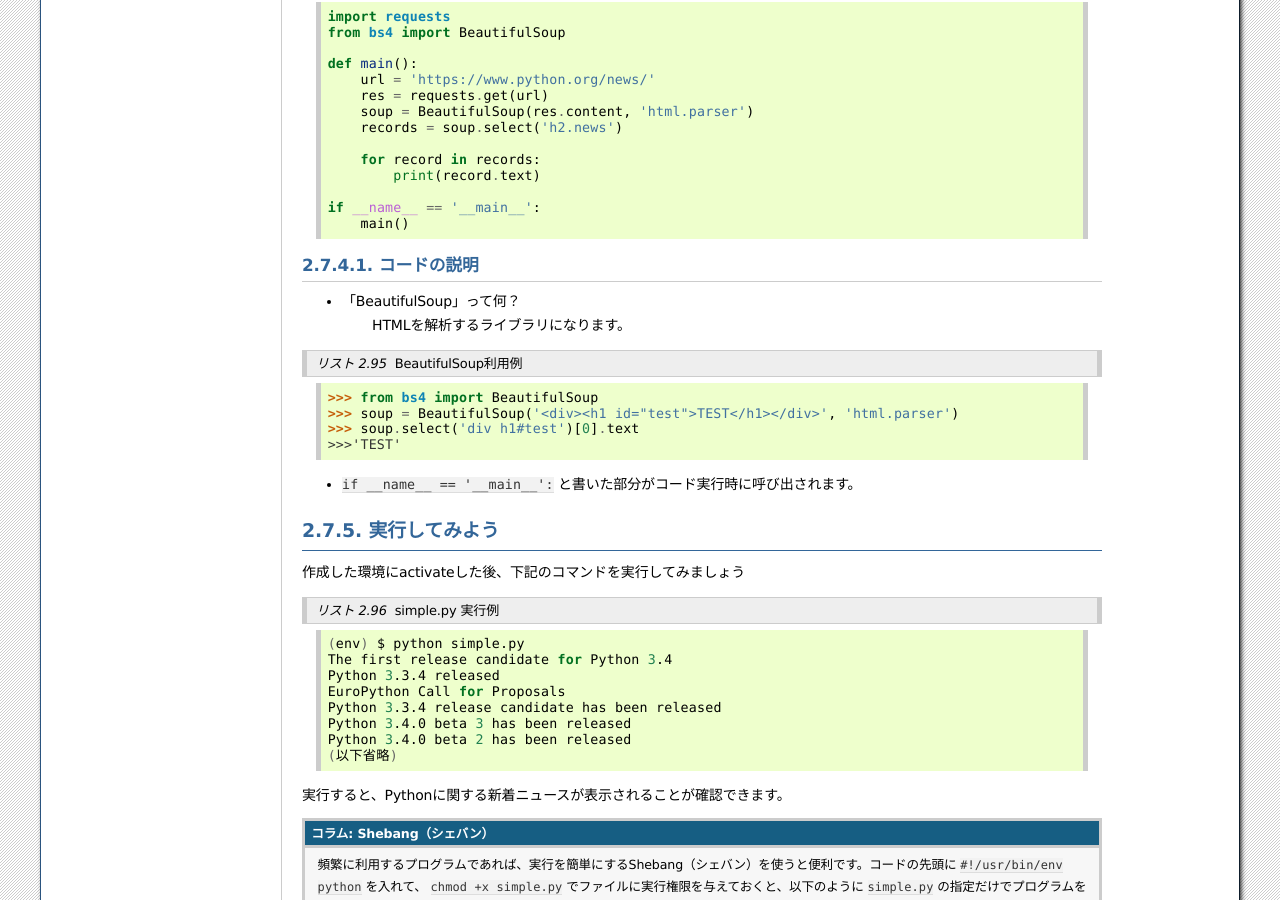
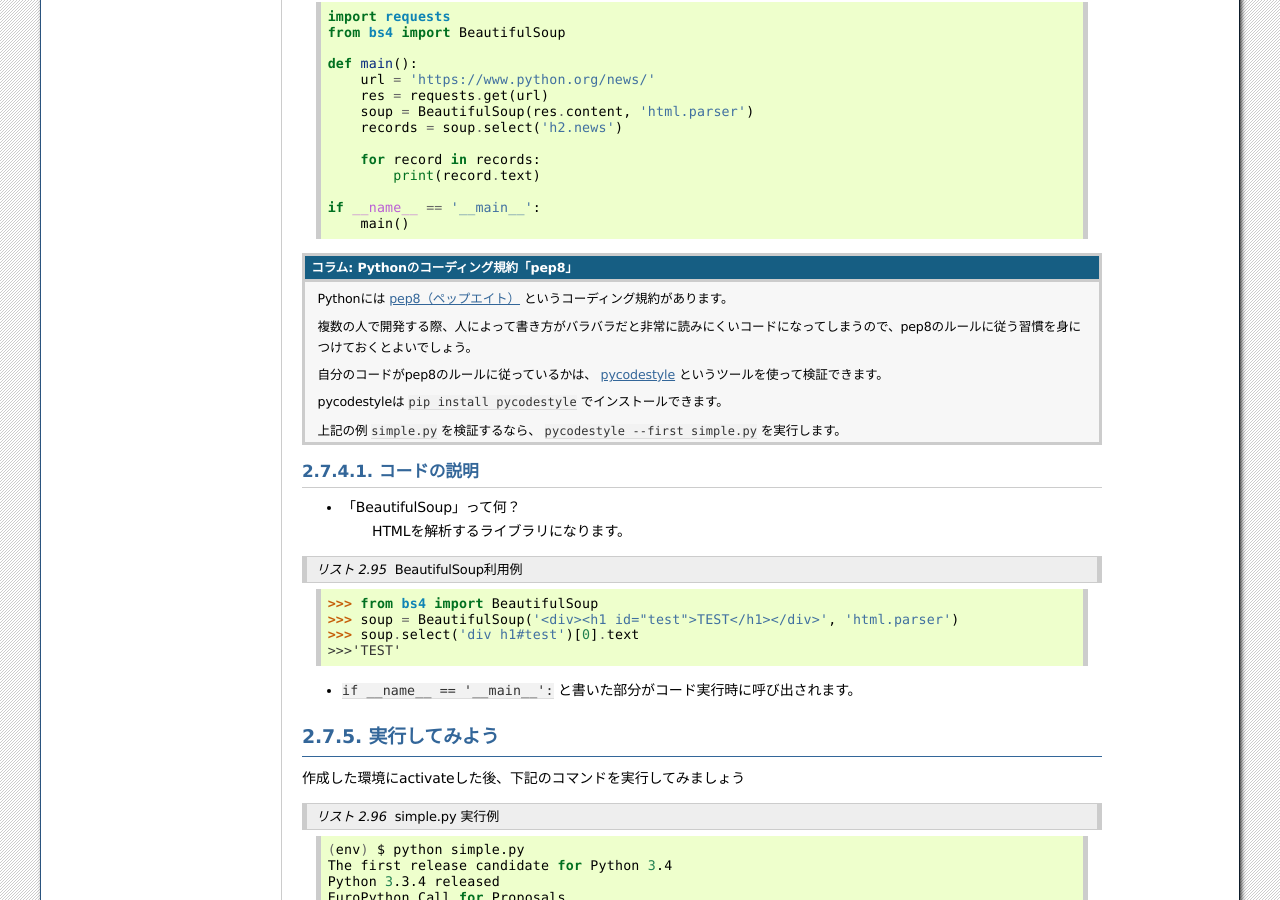
Before and after one commit to pyconjp/pycamp.pycon.jp, a Sphinx documentation site: the page built from source/textbook/7_scraping.rst, in a window 1280 px wide and 900 px high, scrolled down 744 px. Built offline with Sphinx 7.4.7, drawn with Linux system fonts in a browser that asks for light colours.

Commit message:
pep8について説明を入れた ref #39

```diff
--- a/source/textbook/7_scraping.rst
+++ b/source/textbook/7_scraping.rst
@@ -55,6 +55,19 @@ Pythonを使って実行することができますので、これを機に習
 
    if __name__ == '__main__':
        main()
+
+
+.. admonition:: コラム: Pythonのコーディング規約「pep8」
+
+    Pythonには `pep8（ペップエイト） <https://www.python.org/dev/peps/pep-0008/>`_ というコーディング規約があります。
+
+    複数の人で開発する際、人によって書き方がバラバラだと非常に読みにくいコードになってしまうので、pep8のルールに従う習慣を身につけておくとよいでしょう。
+
+    自分のコードがpep8のルールに従っているかは、 `pycodestyle <http://pep8.readthedocs.io/en/latest/index.html#>`_ というツールを使って検証できます。
+
+    pycodestyleは ``pip install pycodestyle`` でインストールできます。
+
+    上記の例 ``simple.py`` を検証するなら、 ``pycodestyle --first simple.py`` を実行します。
 
 
 コードの説明
```
